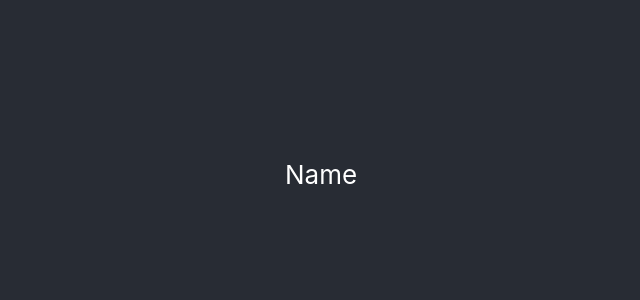
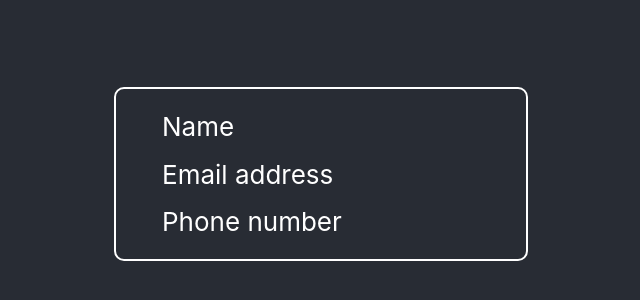
Before and after one commit to WitchingHr/cv-application, a React (Create React App) app: page / in a window 1280 px wide. Shown: the part 226-526 px from the top of the page, without its empty margins (319-959 px from the left). Built offline with nearby package versions, Linux system fonts and the light colour scheme.

Commit message:
Style General component

```diff
--- a/src/App.css
+++ b/src/App.css
@@ -1,3 +1,7 @@
+:root {
+  box-sizing: border-box;
+}
+
 .App {
   text-align: center;
 }
@@ -19,4 +23,26 @@
 
 .data {
   cursor: pointer;
+  height: 35px;
+  padding: 0 6px;
+  line-height: 1.4;
+  transition: .4s ease-out;
 }
+
+.data:hover {
+  background-color: #014dd4;
+  border-radius: 8px;
+  transition: 0.01s;
+}
+
+.general {
+  width: 330px;
+  height: 130px;
+  border: 2px solid white;
+  padding: 20px 40px;
+  border-radius: 10px;
+  display: flex;
+  flex-direction: column;
+  justify-content: space-between;
+  text-align: start;
+}
--- a/src/components/General.jsx
+++ b/src/components/General.jsx
@@ -3,8 +3,10 @@ import Input from './Input';
 
 export default function General() {
   return (
-    <div>
+    <div className='general'>
       <Input name="Name" />
+      <Input name="Email address" />
+      <Input name="Phone number" />
     </div>
   );
 }
```
Also changed, not shown: 1 other file (tests, documents, lock files or other folders).
